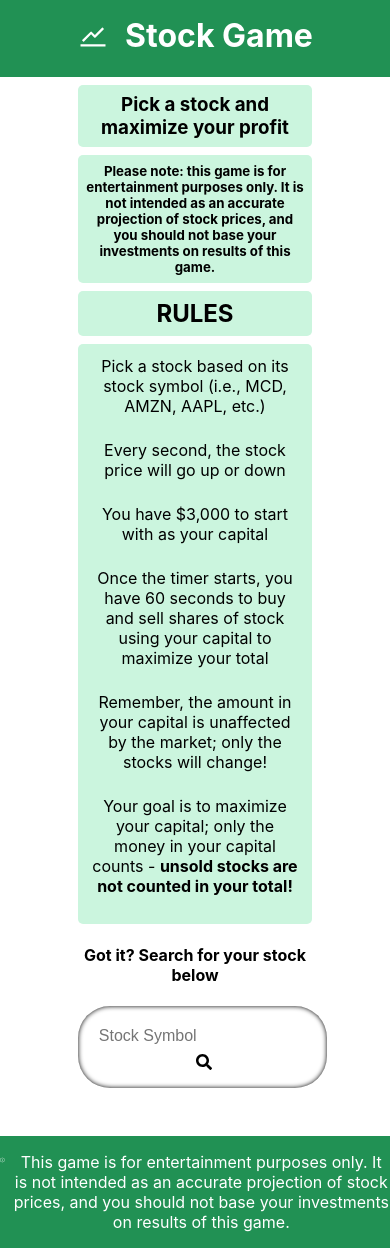
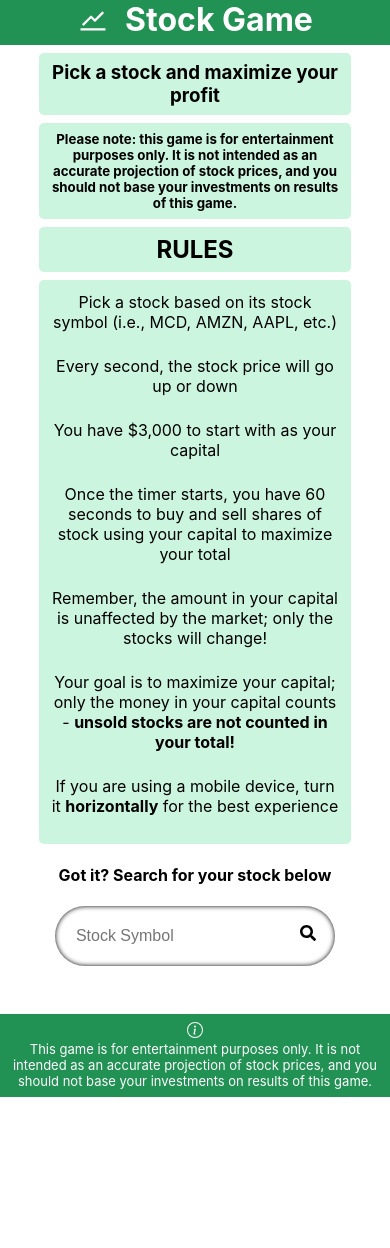
Before and after one commit to SpencePro/React-Stock-Market-Game, a React (Create React App) app: page / in a window 390 px wide. After the commit the page ends 1097 px from the top, so only its background shows below. Built offline with nearby package versions, Linux system fonts and the light colour scheme.

Commit message:
add mobile responsiveness

```diff
--- a/src/home.js
+++ b/src/home.js
@@ -18,6 +18,7 @@ export const Home = () => {
                         <li>Once the timer starts, you have 60 seconds to buy and sell shares of stock using your capital to maximize your total</li>
                         <li>Remember, the amount in your capital is unaffected by the market; only the stocks will change!</li>
                         <li>Your goal is to maximize your capital; only the money in your capital counts - <b>unsold stocks are not counted in your total!</b></li>
+                        <li className="mobile-device-message">If you are using a mobile device, turn it <b>horizontally</b> for the best experience</li>
                     </ul>
                 </div>
                 <h4>Got it? Search for your stock below</h4>
--- a/src/index.css
+++ b/src/index.css
@@ -243,7 +243,7 @@ canvas {
   justify-content: space-evenly;
 }
 
-/* footer */
+/* Footer */
 
 footer {
   height: fit-content;
@@ -287,3 +287,64 @@ footer {
     transform: rotate(360deg);
   }
 }
+
+
+/* MOBILE RESPONSIVENESS */
+
+/* Header */
+
+@media (max-width:660px) {
+  .header h1 {
+    padding: 0;
+  }
+}
+
+/* Home Page */
+
+@media (max-width:660px) {
+  .home-div {
+    width: 80%;
+  }
+}
+@media (min-width:659px) {
+  .mobile-device-message {
+    display: none;
+  }
+}
+
+/* Graph */
+
+@media (max-width:660px) {
+  .game-board {
+    margin: 0;
+  }
+  .game-board h2 {
+    margin-bottom: 0;
+  }
+  .game-stats {
+    margin: 1rem;
+  }
+  .game-stats div {
+    margin: 0.1rem;
+  }
+  .chart-div {
+    margin-left: 2rem;
+    margin-right: 2rem;
+  }
+}
+
+/* Footer */
+
+@media (max-width:660px) {
+  .footer {
+    flex-direction: column;
+    align-items: center;
+    padding: 0.5rem;
+  }
+  .footer p {
+    margin: 0;
+    padding-top: 0.2rem;
+    font-size: small;
+  }
+
+}
```
Also changed, not shown: 1 other file (tests, documents, lock files or other folders).
